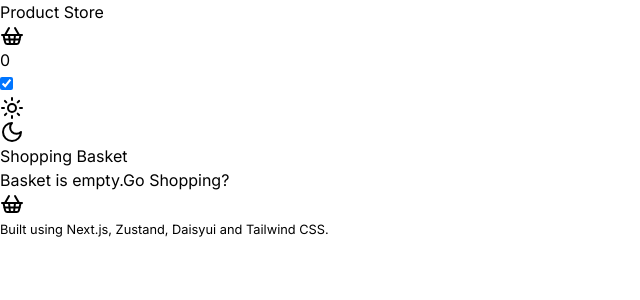
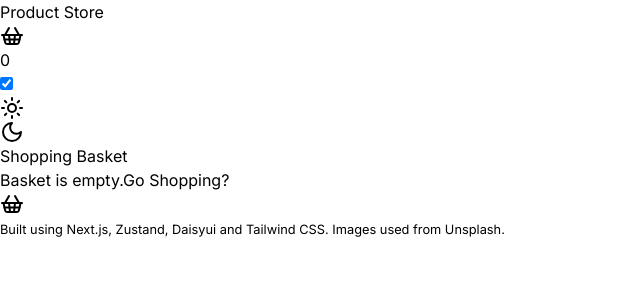
Before and after one commit to jmaguire93/product-store, a Next.js app: page /basket in a window 1280 px wide. Shown: the top 300 px of the page, without its empty margins (0-640 px from the left). Built offline with nearby package versions, Linux system fonts and the light colour scheme.

Commit message:
updated footer

```diff
--- a/components/footer/footer.tsx
+++ b/components/footer/footer.tsx
@@ -4,7 +4,8 @@ export default function Footer() {
   return (
     <footer className="footer footer-center p-4 bg-base-300">
       <small className="text-xs flex">
-        Built using Next.js, Zustand, Daisyui and Tailwind CSS.
+        Built using Next.js, Zustand, Daisyui and Tailwind CSS. Images used from
+        Unsplash.
       </small>
     </footer>
   )
```
